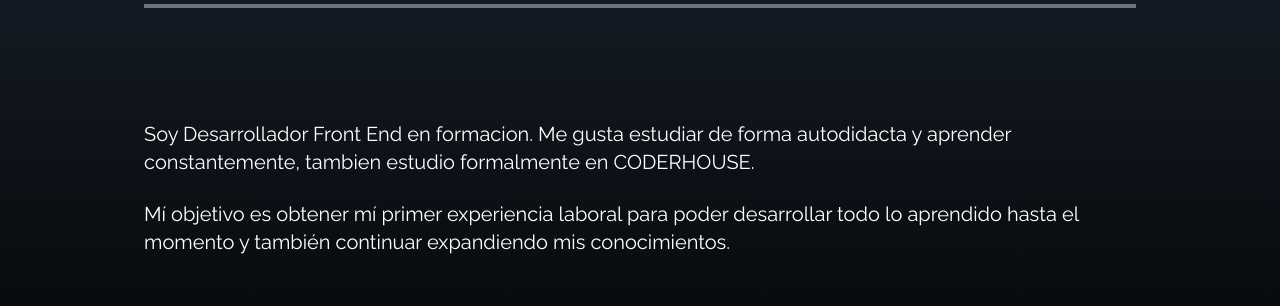
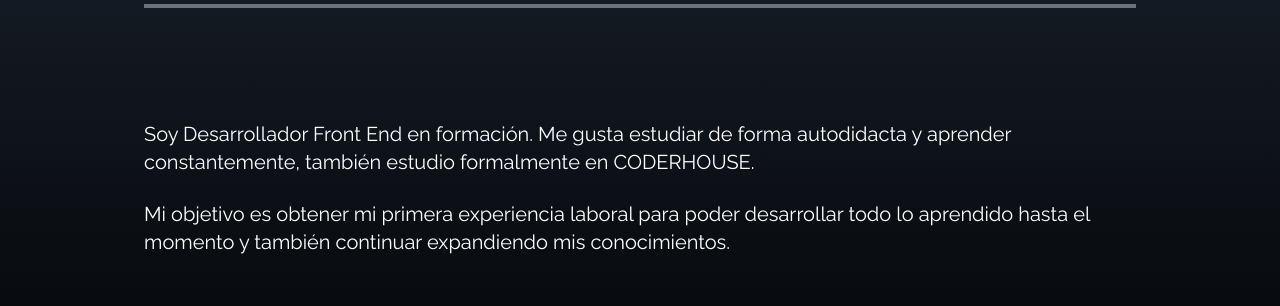
Before and after one commit to emaaa182/Portfolio, a React (Create React App) app: page / in a window 1280 px wide. Shown: the part 1090-1396 px from the top of the page. Built offline with nearby package versions, Linux system fonts and the light colour scheme.

Commit message:
Update About.jsx

```diff
--- a/src/components/About.jsx
+++ b/src/components/About.jsx
@@ -14,15 +14,15 @@ const About = () => {
         </div>
 
         <p className="text-xl mt-20">
-        Soy Desarrollador Front End en formacion.
+        Soy Desarrollador Front End en formación.
         Me gusta estudiar de forma autodidacta y aprender
-        constantemente, tambien estudio formalmente en CODERHOUSE.
+        constantemente, también estudio formalmente en CODERHOUSE.
         </p>
 
         <br />
 
         <p className="text-xl">
-          Mí objetivo es obtener mí primer
+          Mi objetivo es obtener mi primera
           experiencia laboral para poder desarrollar todo lo
           aprendido hasta el momento y también continuar
           expandiendo mis conocimientos.
```
